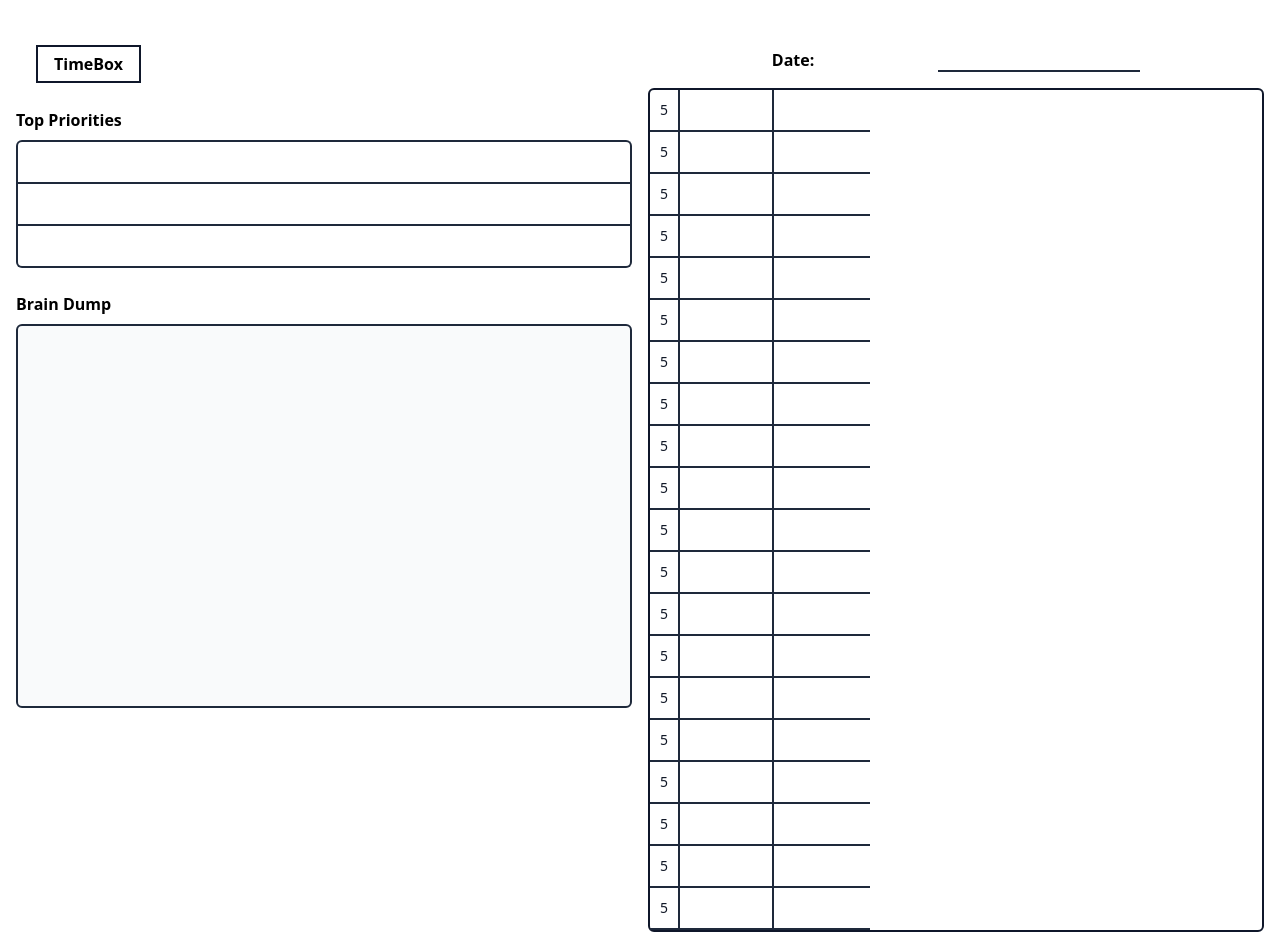
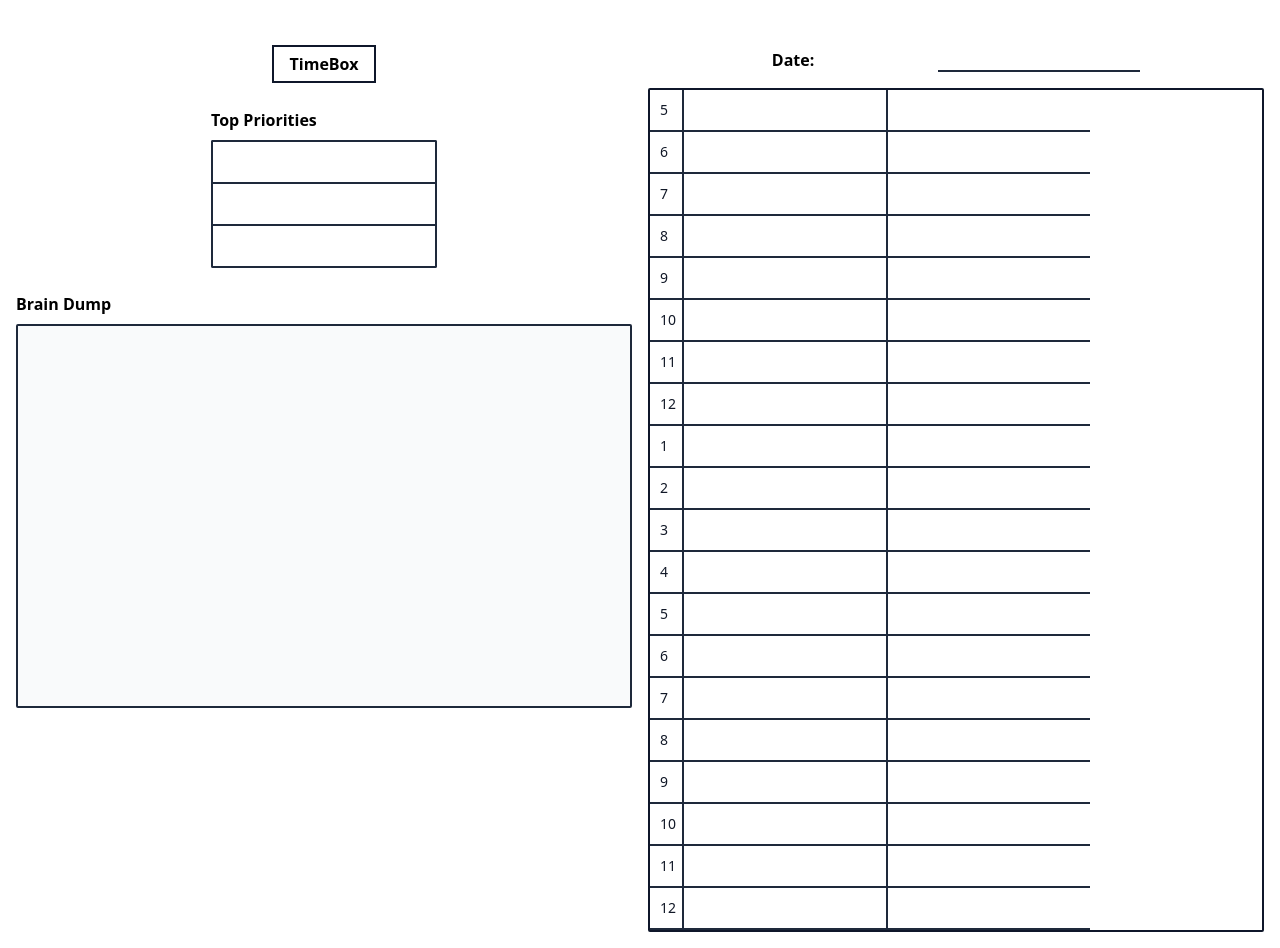
Before and after one commit to UNHOTOfficial/TimeBox, a Next.js app: page / in a window 1280 px wide. Built offline with nearby package versions, Linux system fonts and the light colour scheme.

Commit message:
Minor Fixes.

```diff
--- a/app/page.tsx
+++ b/app/page.tsx
@@ -12,7 +12,7 @@ const inter = Inter({ subsets: ["latin"] });
 export default function Home() {
   return (
       <div className="columns-4 gap-4 flex m-4">
-        <div className="w-full mt-9">
+        <div className="flex flex-col w-full mt-9 items-center">
           <TimeBox />
           <TopPriorities />
           <BrainDump />
--- a/components/BrainDump.tsx
+++ b/components/BrainDump.tsx
@@ -2,9 +2,9 @@ import React from "react";
 
 export default function BrainDump() {
   return (
-    <div className="mt-6">
+    <div className="mt-6 w-full">
       <span className="font-semibold">Brain Dump</span>
-      <textarea className="resize-none mt-2 block w-full text-gray-900 border-2 border-slate-800 rounded-md bg-gray-50 h-96"></textarea>
+      <textarea className="resize-none w-full mt-2 block text-gray-900 border-2 border-slate-800 rounded-sm bg-gray-50 h-96"></textarea>
     </div>
   );
 }
--- a/components/Hours.tsx
+++ b/components/Hours.tsx
@@ -6,9 +6,9 @@ export default function Hours() {
     5, 6, 7, 8, 9, 10, 11, 12, 1, 2, 3, 4, 5, 6, 7, 8, 9, 10, 11, 12,
   ];
   return (
-    <div className="border-2 border-slate-900 rounded-md">
+    <div className="border-2 border-slate-900 rounded-sm">
       {hours.map((hour) => (
-        <TextInputs key={hour} type="hours" count={hour} />
+        <TextInputs key={hour} type="hours" count={hour} hour={hour} />
       ))}
     </div>
   );
--- a/components/TextInputs.tsx
+++ b/components/TextInputs.tsx
@@ -1,18 +1,18 @@
 import React from "react";
 
-export default function TextInputs({ type, count }: any) {
+export default function TextInputs({ type, count, hour }: any) {
   return type != "pro" ? (
     <ul className="flex">
       <li>
-        <span className="border-y-2 border-slate-800 text-gray-900 text-sm rounded-x-md block p-2.5 first:border-t-0">
-          {5}
+        <span className="w-8 border-y-2 border-slate-800 text-gray-900 text-sm rounded-x-sm block p-2.5 first:border-t-0">
+          {hour}
         </span>
       </li>
       <li>
         <input
           type="text"
           id="top1"
-          className="border-2 border-slate-800 text-gray-900 text-sm block p-2.5 first:border-t-0 w-24"
+          className="w-full border-2 border-slate-800 text-gray-900 text-sm block py-2.5 first:border-t-0"
           required
         />
       </li>
@@ -20,14 +20,37 @@ export default function TextInputs({ type, count }: any) {
         <input
           type="text"
           id="top1"
-          className="border-y-2 border-slate-800 text-gray-900 text-sm block p-2.5 first:border-t-0 w-24"
+          className="w-full border-y-2 border-slate-800 text-gray-900 text-sm block py-2.5 first:border-t-0"
           required
         />
       </li>
     </ul>
   ) : (
     <ul>
-      <li></li>
+      <li>
+        <input
+          type="text"
+          id="top1"
+          className="border-x-2 border-t-2 border-slate-800 text-gray-900 text-sm rounded-t-sm block w-full p-2.5"
+          required
+        />
+      </li>
+      <li>
+        <input
+          type="text"
+          id="top1"
+          className="border-2 border-slate-800 text-gray-900 text-sm block w-full p-2.5"
+          required
+        />
+      </li>
+      <li>
+        <input
+          type="text"
+          id="top1"
+          className="border-x-2 border-b-2 border-slate-800 text-gray-900 text-sm rounded-b-sm block w-full p-2.5"
+          required
+        />
+      </li>
     </ul>
   );
 }
--- a/components/TimeBox.tsx
+++ b/components/TimeBox.tsx
@@ -3,7 +3,7 @@ import React from "react";
 export default function TimeBox() {
   return (
     <div>
-      <span className="ml-5 border-2 border-slate-900 px-4 py-1.5 font-bold">
+      <span className="border-2 border-slate-900 px-4 py-1.5 font-bold">
         TimeBox
       </span>
     </div>
--- a/components/TopPriorities.tsx
+++ b/components/TopPriorities.tsx
@@ -1,4 +1,5 @@
 import React from "react";
+import TextInputs from "./TextInputs";
 
 export default function TopPriorities() {
   const tops = [1, 2, 3];
@@ -6,24 +7,7 @@ export default function TopPriorities() {
     <div className="mt-8">
       <span className="font-semibold">Top Priorities</span>
       <div className="mt-2">
-        <input
-          type="text"
-          id="top1"
-          className="border-x-2 border-t-2 border-slate-800 text-gray-900 text-sm rounded-t-md block w-full p-2.5"
-          required
-        />
-        <input
-          type="text"
-          id="top1"
-          className="border-2 border-slate-800 text-gray-900 text-sm block w-full p-2.5"
-          required
-        />
-        <input
-          type="text"
-          id="top1"
-          className="border-x-2 border-b-2 border-slate-800 text-gray-900 text-sm rounded-b-md block w-full p-2.5"
-          required
-        />
+        <TextInputs type="pro" count={3} />
       </div>
     </div>
   );
```
